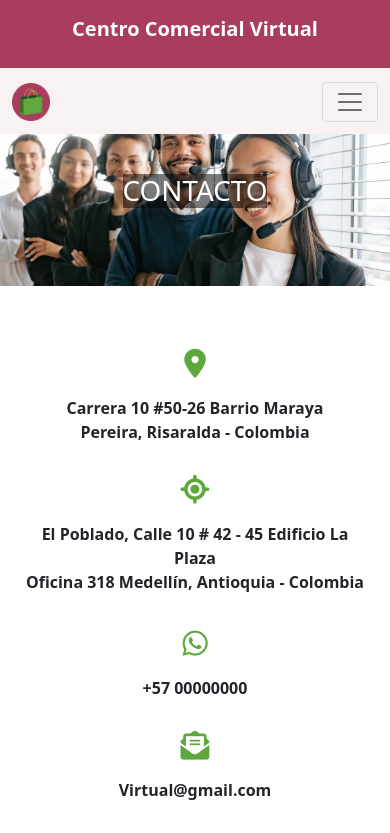
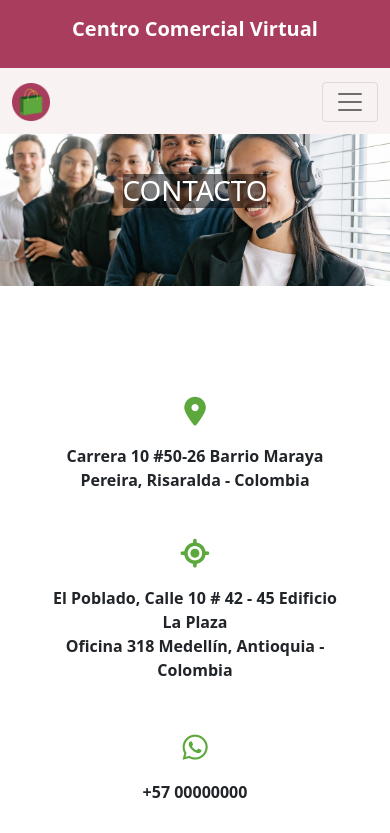
Before and after one commit to nder1996/Bootstrap_Prueba, a plain HTML site: page Contacto.html in a window 390 px wide. Shown: the top 833 px of the page. Drawn offline with nearby package versions, Linux system fonts and the light colour scheme.

Commit message:
Mejoras Responsive

```diff
--- a/Contacto.html
+++ b/Contacto.html
@@ -59,7 +59,7 @@
         <div class='Marco_Secundario_contactanos mt-2'>
             <div class="container-fluid Principal_Contactanos">
                 <div class="row " style='margin: auto;'>
-                    <div class='col-12 col-md-6 col-xxl-6 mb-5'>
+                    <div class='col-12 col-md-6 col-xxl-6 mb-5 mt-5'>
                         <div class='row ico' id='ico_1'>
                             <p class='col-12' style='width: 50px;'>
                                 <i class="pt-3 fa-solid fa-location-dot"></i>
--- a/css/style.css
+++ b/css/style.css
@@ -411,18 +411,30 @@ footer .div_icon p{
 
 .Principal_Contactanos{
     #border: 5px solid red !important;
+    width: 90% !important;
+    margin: auto !important;
 }
 
 .Principal_Contactanos .ico{
+    #margin-top: 5rem !important;
     display: flex;
     #border: 5px solid blue !important;
+    margin-bottom: 1rem !important;
 }
 
 .Principal_Contactanos .ico p{
     #border: 5px solid purple;
     #width: 30% !important;
 }
+.Principal_Contactanos .ico p{
+  #margin-top: 5rem !important;
+}
 
+.Principal_Contactanos .ico i{
+        font-size: 1.8rem !important;
+      color: rgb(92, 168, 60);
+
+}
 
 /*
 .Principal_Contactanos .ico{
```
